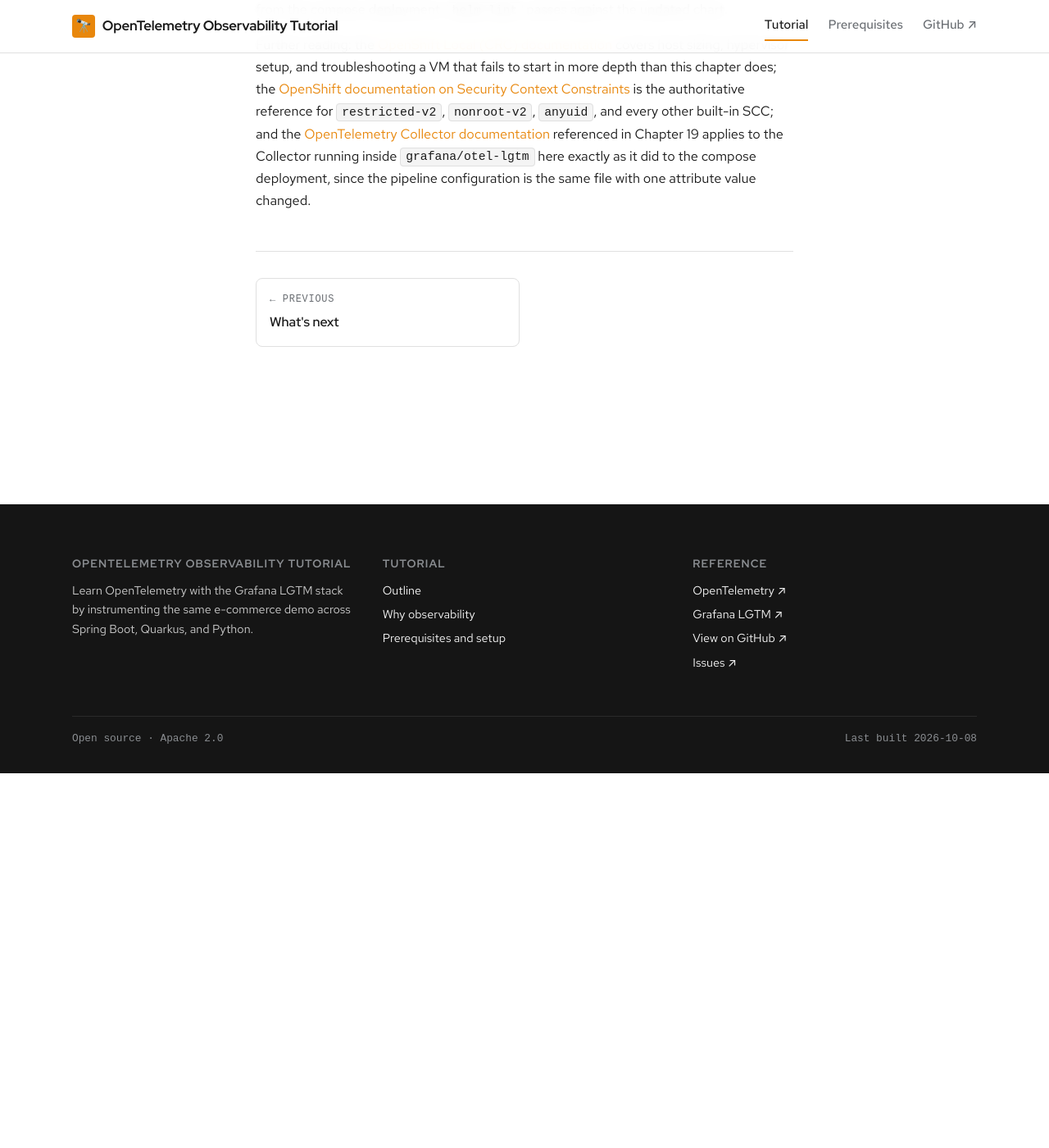
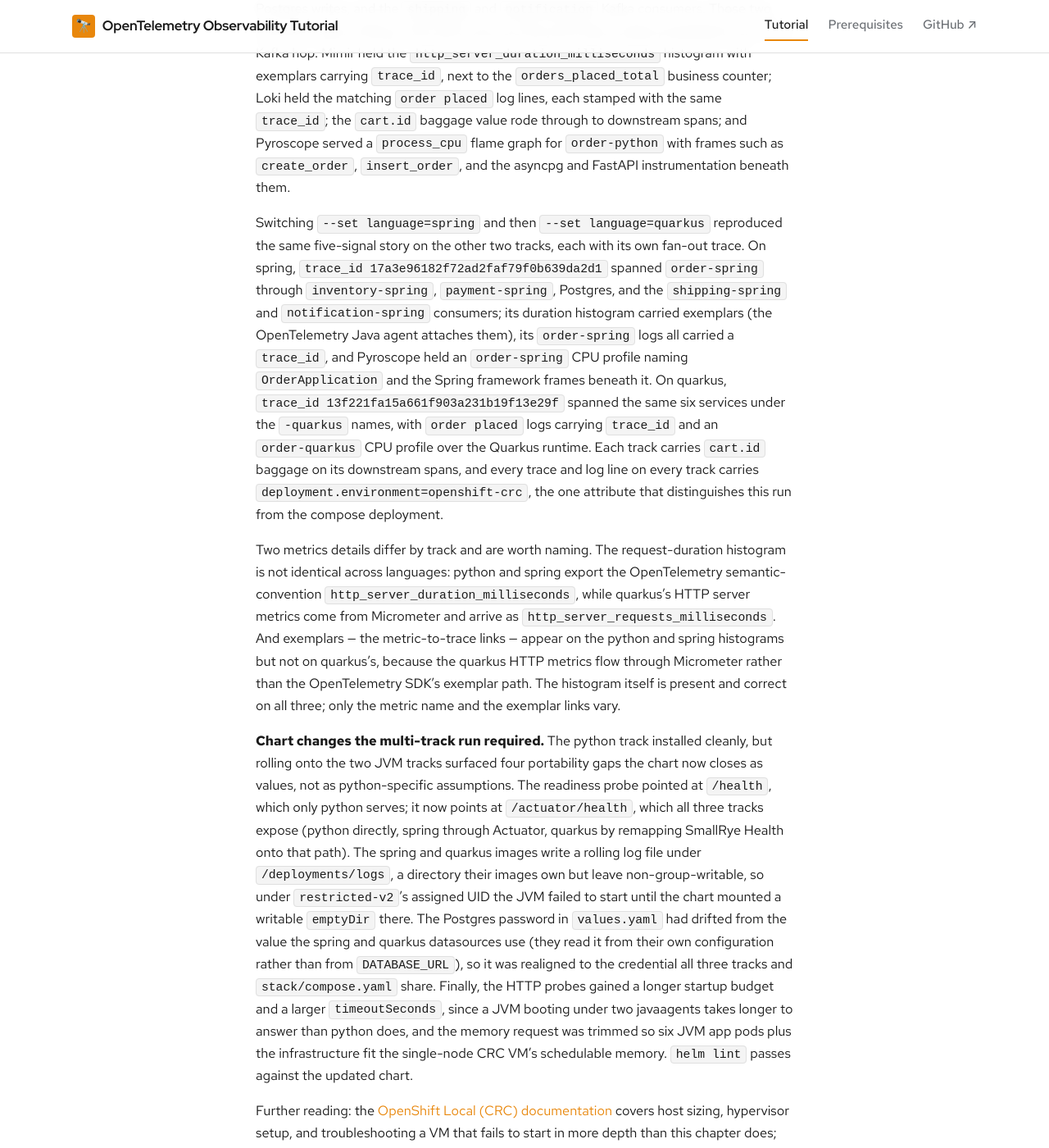
Before and after one commit to patterncatalyst/otel-observability-tutorial, a Jekyll site: the page built from _docs/25-appendix-openshift-crc.md, in a window 1280 px wide and 1400 px high, scrolled down 8309 px. Shown: the whole window at 82% size. Built offline with Jekyll 4.4.1, drawn with Linux system fonts in a browser that asks for light colours; some web fonts are replaced; before the commit the page ends 9252 px from its top, so only the background shows below that; some of the changed text lies outside the part shown.

Commit message:
docs(ch25): record all three tracks verified on the live cluster
Rewrite the language-track prose and verification section: all three tracks
(python, spring, quarkus) were deployed one at a time via helm upgrade
--set language= and had their five signals observed in the cluster Grafana,
each with its own fan-out trace_id. Document the track-sensitive settings
(health path, JVM log dir, Postgres credential, probe/memory tuning) and the
two per-track metrics differences (quarkus's Micrometer histogram name and
its lack of OTel exemplars). Correct the earlier claim that only the image
name changes per track.

````diff
--- a/_docs/25-appendix-openshift-crc.md
+++ b/_docs/25-appendix-openshift-crc.md
@@ -64,7 +64,7 @@
 ./openshift/build-and-push.sh -r "$REG" -n otel-observability
 ```
 
-Python is the default language track in this appendix's chart because its Containerfiles are the ones most recently exercised end to end against a container build pipeline in this project's sibling repositories; nothing about the chart's shape is Python-specific, and pointing `build-and-push.sh -l spring` or `-l quarkus` at the other two tracks' `Containerfile`s produces equivalent images under equivalent names, since all three language tracks already build to the same arbitrary-UID, group-zero convention OpenShift's default SCC expects.
+Python is the chart's default language track, but all three tracks were deployed and verified on the live cluster, one at a time, by rebuilding for the track with `build-and-push.sh -l spring` / `-l quarkus` and rolling the six app Deployments onto the new images with `helm upgrade --set language=spring` (then `quarkus`). The infrastructure — `lgtm`, Pyroscope, Postgres, and Kafka — stays up across the swap; only the six application pods change. The Deployment, Service, and Route shapes are the same for every track, and so is the SCC story: the python images run as `USER 1001:0` and the spring and quarkus images as `USER 185:0`, both arbitrary-UID, group-zero conventions `restricted-v2` accepts without a grant. What the swap showed is that "change the image, nothing else moves" is not quite the whole story — three settings are track-sensitive, and the chart now carries them as values rather than assuming python's defaults hold everywhere: the readiness path (all three frameworks default to a different one, so the chart standardizes on `/actuator/health`, which python, spring Actuator, and quarkus's remapped SmallRye Health all serve), a writable log directory the JVM images need, and the Postgres credential the spring and quarkus datasources read directly rather than from `DATABASE_URL`. Those differences, and how the chart absorbs them, are the subject of the verification section at the end of this chapter.
 
 ## What the chart deploys, and the SCCs behind it
 
@@ -116,6 +116,12 @@
 
 Pyroscope was the one open question this chapter carried, and the live run settled it: the pod does not run under `restricted-v2`. It crashlooped on `failed running pyroscope: ... mkdir ./data/v2: permission denied`, because the image writes its metastore under `/data` as the fixed UID it is built with (10001), and the random namespace UID `restricted-v2` assigns has no write access there. The fix is the one `lgtm` already uses: a dedicated ServiceAccount bound to the `anyuid` SCC, with the Deployment requesting UID 10001 explicitly. Requesting a UID outside the namespace's assigned range both restores write access to `/data` and forces admission onto `anyuid` instead of `restricted-v2`. The pod reached `Running` under `anyuid` on the next rollout, so the chart, its `values.yaml`, and this chapter's SCC narrative and Figure 25.1 now place Pyroscope under `anyuid` rather than `restricted-v2`.
 
-**Verification status:** the chart deploys and runs on a live CRC cluster, and all five signals were observed in the cluster's own Grafana after driving `demos/drive-load.sh` against the Routes. A single order trace, `trace_id 017a0876519c68835d4c194a887426d3`, carries 22 spans across five services: the REST handler on `order`, the gRPC calls into `inventory` and `payment`, the Postgres writes, and the `shipping` and `notification` Kafka consumers. Those two consumer spans sitting in the same trace are the proof that context propagated across the Kafka hop. Mimir holds the `http_server_duration_milliseconds` histogram with exemplars that carry `trace_id`, next to the `orders_placed_total` business counter at 28; Loki holds the matching `order placed` log lines, each stamped with the same `trace_id` (the line for `cart-21d0` shares the trace above); the `cart.id` baggage value rides through to downstream spans; and Pyroscope serves a `process_cpu` flame graph for `order-python` whose frames include `create_order`, `insert_order`, and the asyncpg and FastAPI instrumentation below them. Every trace and log line carries `deployment.environment=openshift-crc`, the one attribute that distinguishes this run from the compose deployment. `helm lint` passes against the updated chart.
+All three language tracks were deployed in turn and had their five signals observed in the cluster's own Grafana, after driving `demos/drive-load.sh` against the Routes for each. The python track verified first: a single order trace, `trace_id 017a0876519c68835d4c194a887426d3`, carries 22 spans across five services — the REST handler on `order`, the gRPC calls into `inventory` and `payment`, the Postgres writes, and the `shipping` and `notification` Kafka consumers. Those two consumer spans sitting in the same trace are the proof that context propagated across the Kafka hop. Mimir held the `http_server_duration_milliseconds` histogram with exemplars carrying `trace_id`, next to the `orders_placed_total` business counter; Loki held the matching `order placed` log lines, each stamped with the same `trace_id`; the `cart.id` baggage value rode through to downstream spans; and Pyroscope served a `process_cpu` flame graph for `order-python` with frames such as `create_order`, `insert_order`, and the asyncpg and FastAPI instrumentation beneath them.
+
+Switching `--set language=spring` and then `--set language=quarkus` reproduced the same five-signal story on the other two tracks, each with its own fan-out trace. On spring, `trace_id 17a3e96182f72ad2faf79f0b639da2d1` spanned `order-spring` through `inventory-spring`, `payment-spring`, Postgres, and the `shipping-spring` and `notification-spring` consumers; its duration histogram carried exemplars (the OpenTelemetry Java agent attaches them), its `order-spring` logs all carried a `trace_id`, and Pyroscope held an `order-spring` CPU profile naming `OrderApplication` and the Spring framework frames beneath it. On quarkus, `trace_id 13f221fa15a661f903a231b19f13e29f` spanned the same six services under the `-quarkus` names, with `order placed` logs carrying `trace_id` and an `order-quarkus` CPU profile over the Quarkus runtime. Each track carries `cart.id` baggage on its downstream spans, and every trace and log line on every track carries `deployment.environment=openshift-crc`, the one attribute that distinguishes this run from the compose deployment.
+
+Two metrics details differ by track and are worth naming. The request-duration histogram is not identical across languages: python and spring export the OpenTelemetry semantic-convention `http_server_duration_milliseconds`, while quarkus's HTTP server metrics come from Micrometer and arrive as `http_server_requests_milliseconds`. And exemplars — the metric-to-trace links — appear on the python and spring histograms but not on quarkus's, because the quarkus HTTP metrics flow through Micrometer rather than the OpenTelemetry SDK's exemplar path. The histogram itself is present and correct on all three; only the metric name and the exemplar links vary.
+
+**Chart changes the multi-track run required.** The python track installed cleanly, but rolling onto the two JVM tracks surfaced four portability gaps the chart now closes as values, not as python-specific assumptions. The readiness probe pointed at `/health`, which only python serves; it now points at `/actuator/health`, which all three tracks expose (python directly, spring through Actuator, quarkus by remapping SmallRye Health onto that path). The spring and quarkus images write a rolling log file under `/deployments/logs`, a directory their images own but leave non-group-writable, so under `restricted-v2`'s assigned UID the JVM failed to start until the chart mounted a writable `emptyDir` there. The Postgres password in `values.yaml` had drifted from the value the spring and quarkus datasources use (they read it from their own configuration rather than from `DATABASE_URL`), so it was realigned to the credential all three tracks and `stack/compose.yaml` share. Finally, the HTTP probes gained a longer startup budget and a larger `timeoutSeconds`, since a JVM booting under two javaagents takes longer to answer than python does, and the memory request was trimmed so six JVM app pods plus the infrastructure fit the single-node CRC VM's schedulable memory. `helm lint` passes against the updated chart.
 
 Further reading: the [OpenShift Local (CRC) documentation](https://crc.dev/crc/) covers host sizing, hypervisor setup, and troubleshooting a VM that fails to start in more depth than this chapter does; the [OpenShift documentation on Security Context Constraints](https://docs.openshift.com/container-platform/latest/authentication/managing-security-context-constraints.html) is the authoritative reference for `restricted-v2`, `nonroot-v2`, `anyuid`, and every other built-in SCC; and the [OpenTelemetry Collector documentation](https://opentelemetry.io/docs/collector/) referenced in Chapter 19 applies to the Collector running inside `grafana/otel-lgtm` here exactly as it did to the compose deployment, since the pipeline configuration is the same file with one attribute value changed.
````
Also changed, not shown: openshift/README.md (+10 -6 lines).
